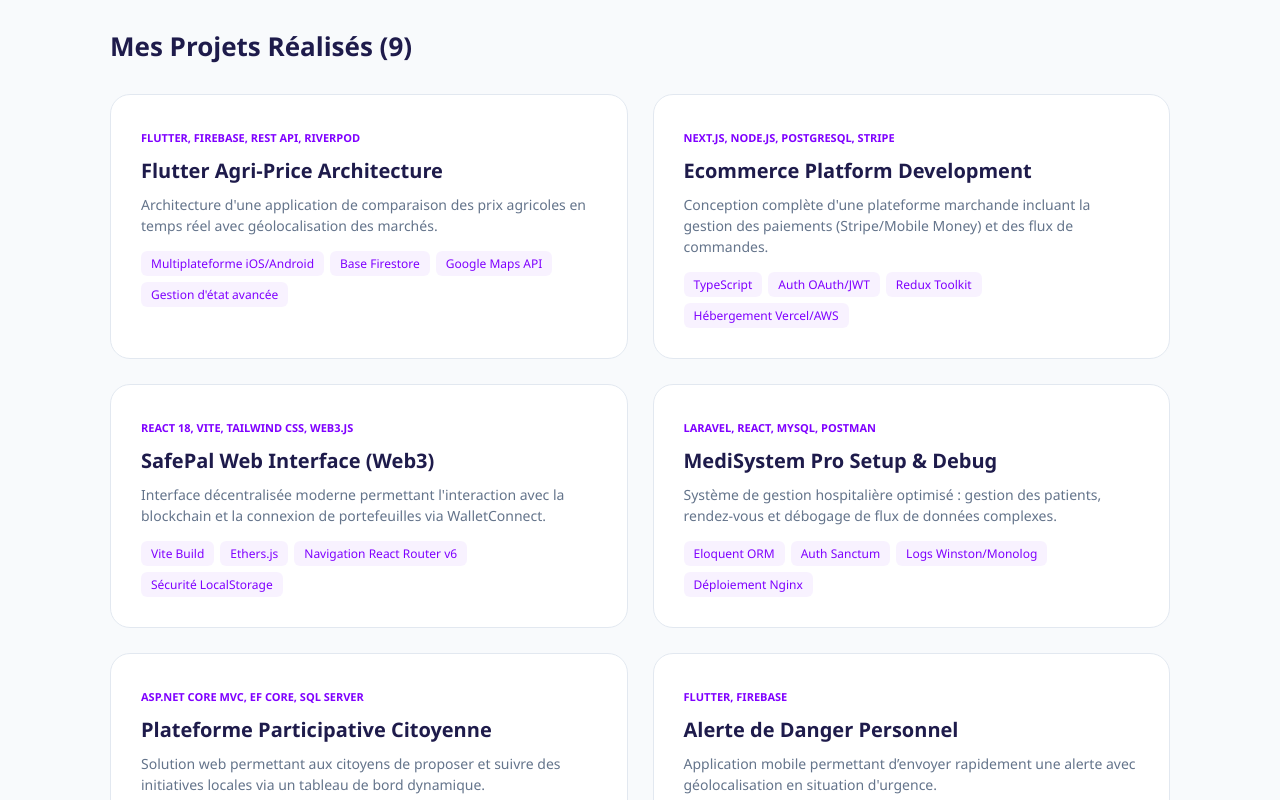
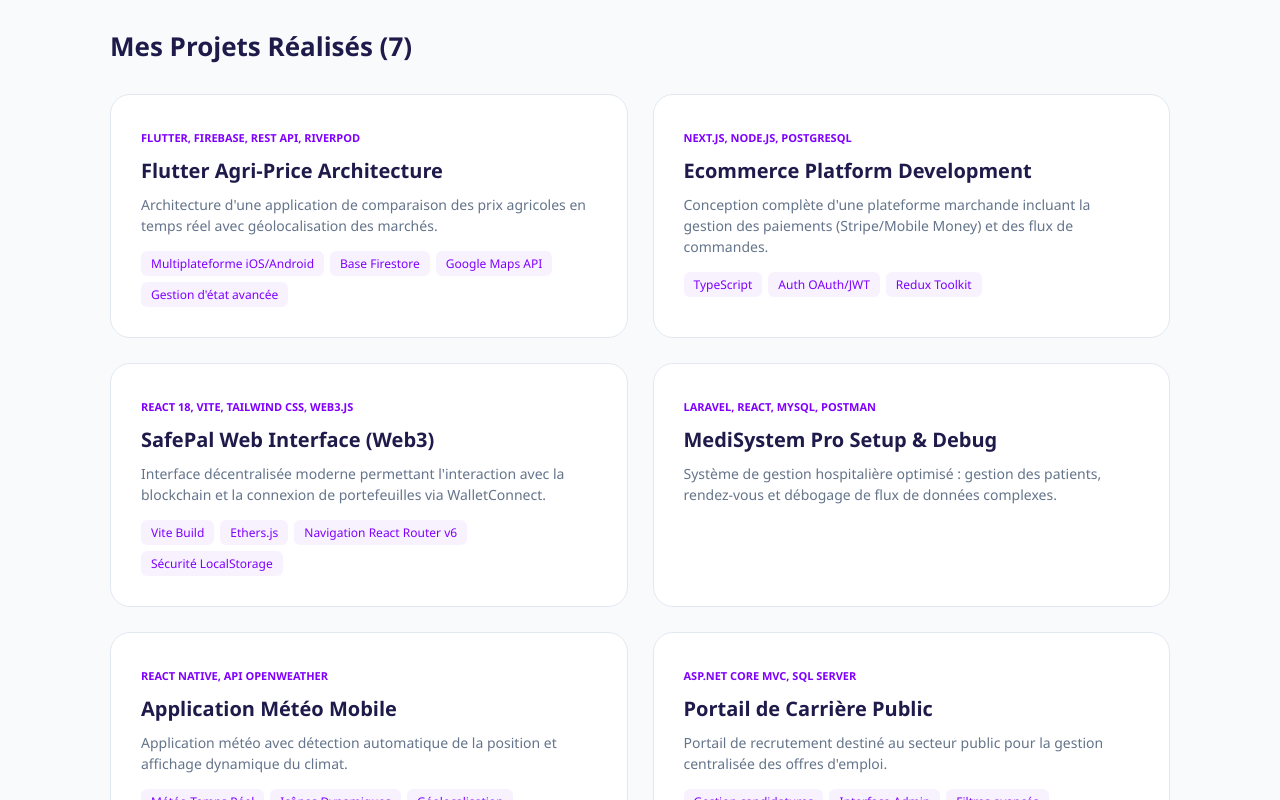
Before and after one commit to MIRIJA2008/portfolio-mirija, a React (Vite) app: page / in a window 1280 px wide. Shown: the part 1320-2120 px from the top of the page. Built offline with nearby package versions, Linux system fonts and the light colour scheme.

Commit message:
fix profile image final

```diff
--- a/src/App.jsx
+++ b/src/App.jsx
@@ -27,9 +27,9 @@ export default function App() {
     },
     {
       titre: "Ecommerce Platform Development",
-      tech: "Next.js, Node.js, PostgreSQL, Stripe",
+      tech: "Next.js, Node.js, PostgreSQL",
       desc: "Conception complète d'une plateforme marchande incluant la gestion des paiements (Stripe/Mobile Money) et des flux de commandes.",
-      features: ["TypeScript", "Auth OAuth/JWT", "Redux Toolkit", "Hébergement Vercel/AWS"]
+      features: ["TypeScript", "Auth OAuth/JWT", "Redux Toolkit"]
     },
     {
       titre: "SafePal Web Interface (Web3)",
@@ -41,21 +41,10 @@ export default function App() {
       titre: "MediSystem Pro Setup & Debug",
       tech: "Laravel, React, MySQL, Postman",
       desc: "Système de gestion hospitalière optimisé : gestion des patients, rendez-vous et débogage de flux de données complexes.",
-      features: ["Eloquent ORM", "Auth Sanctum", "Logs Winston/Monolog", "Déploiement Nginx"]
+      features: []
     },
     // PROJETS PRÉCÉDENTS CONSERVÉS
-    {
-      titre: "Plateforme Participative Citoyenne",
-      tech: "ASP.NET Core MVC, EF Core, SQL Server",
-      desc: "Solution web permettant aux citoyens de proposer et suivre des initiatives locales via un tableau de bord dynamique.",
-      features: ["Authentification sécurisée", "Gestion des rôles", "CRUD complet", "Interface responsive"]
-    },
-    {
-      titre: "Alerte de Danger Personnel",
-      tech: "Flutter, Firebase",
-      desc: "Application mobile permettant d’envoyer rapidement une alerte avec géolocalisation en situation d'urgence.",
-      features: ["Géolocalisation", "Firebase Auth", "Push Notifications", "UI Moderne"]
-    },
+
     {
       titre: "Application Météo Mobile",
       tech: "React Native, API OpenWeather",
```
